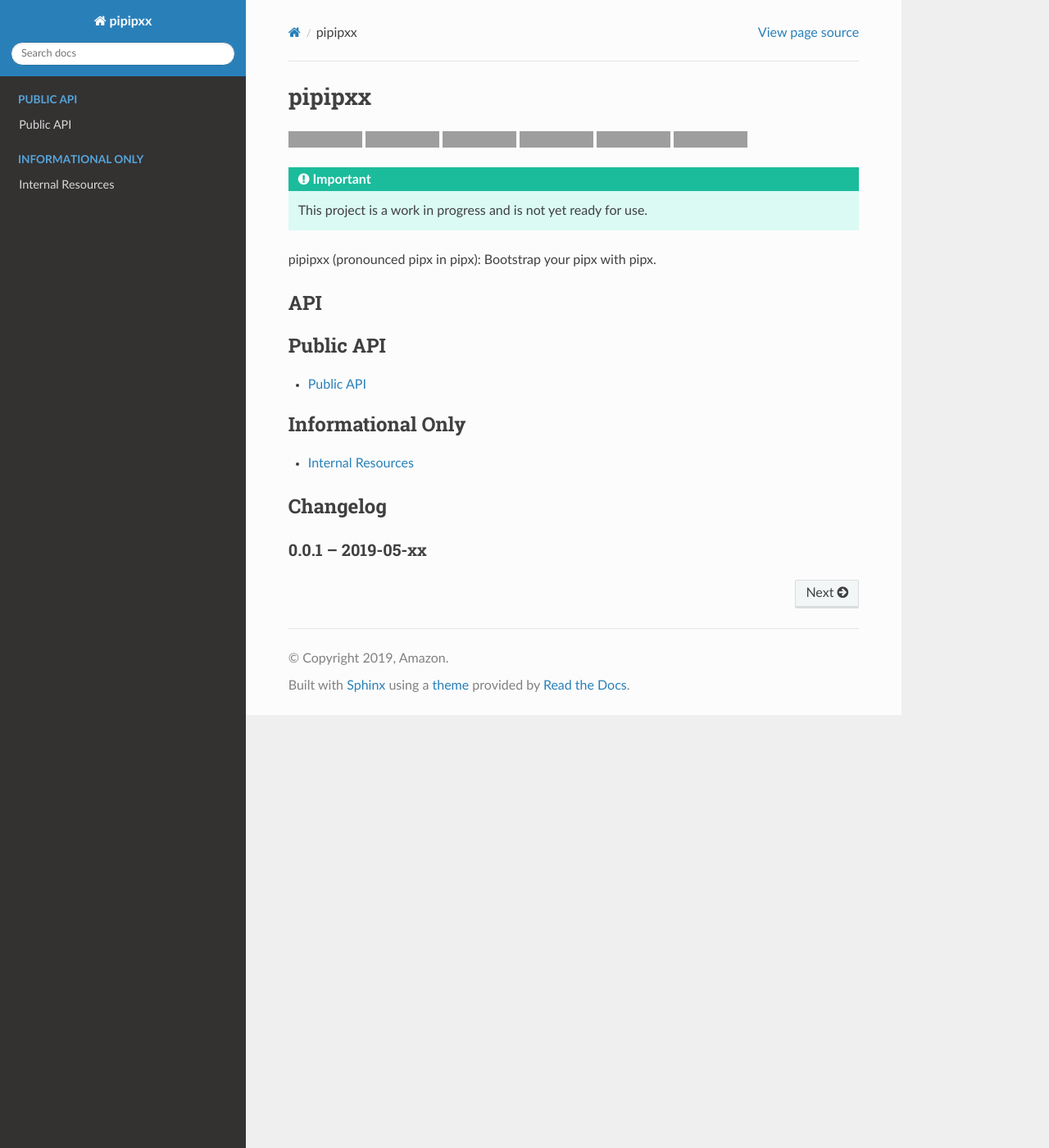
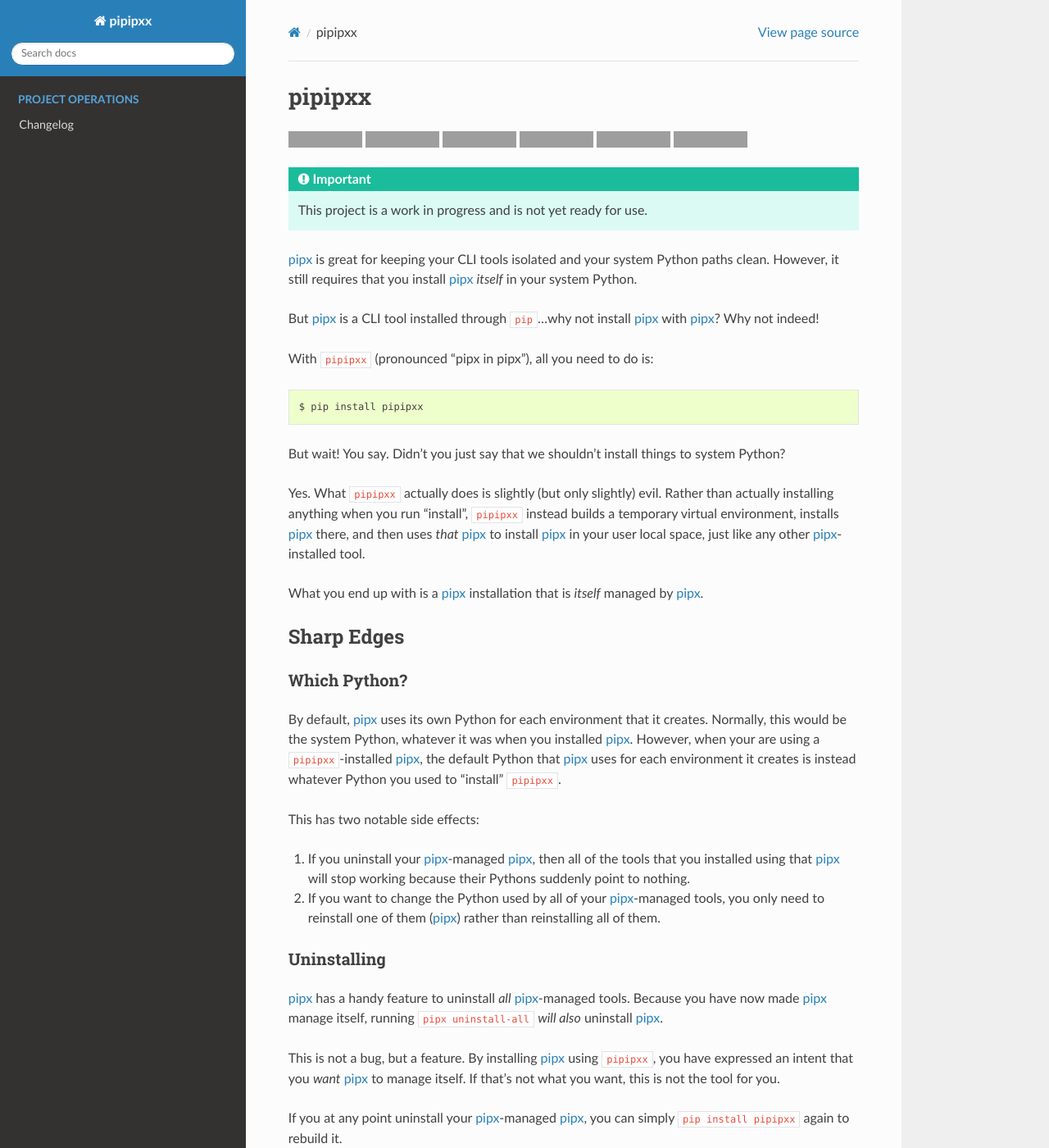
Before and after one commit to mattsb42-meta/pipx-in-pipx, a Sphinx documentation site: the page built from doc/index.rst, in a window 1280 px wide and 1400 px high. Shown: the whole window at 82% size. Built offline with Sphinx 7.4.7 and the Read the Docs theme 2.0.0, drawn with Linux system fonts in a browser that asks for light colours; pages that are not in the unit, such as notebooks, are missing from menus; grey boxes are pictures that could not be loaded.

Commit message:
update readme and docs

```diff
--- a/README.rst
+++ b/README.rst
@@ -30,4 +30,68 @@ pipipxx
 
     This project is a work in progress and is not yet ready for use.
 
-pipipxx (pronounced pipx in pipx): Bootstrap your pipx with pipx.
+`pipx`_ is great for keeping your CLI tools isolated and your system Python paths clean.
+However, it still requires that you install `pipx`_ *itself* in your system Python.
+
+But `pipx`_ is a CLI tool installed through ``pip``...why not install `pipx`_ with `pipx`_?
+Why not indeed!
+
+
+With ``pipipxx`` (pronounced "pipx in pipx"), all you need to do is:
+
+.. code:: shell
+
+    $ pip install pipipxx
+
+But wait! You say.
+Didn't you just say that we shouldn't install things to system Python?
+
+Yes.
+What ``pipipxx`` actually does is slightly (but only slightly) evil.
+Rather than actually installing anything when you run "install",
+``pipipxx`` instead builds a temporary virtual environment,
+installs `pipx`_ there,
+and then uses *that* `pipx`_ to install `pipx`_ in your user local space,
+just like any other `pipx`_-installed tool.
+
+What you end up with is a `pipx`_ installation that is *itself* managed by `pipx`_.
+
+
+Sharp Edges
+***********
+
+Which Python?
+=============
+
+By default, `pipx`_ uses its own Python for each environment that it creates.
+Normally, this would be the system Python, whatever it was when you installed `pipx`_.
+However, when your are using a ``pipipxx``-installed `pipx`_,
+the default Python that `pipx`_ uses for each environment it creates is instead
+whatever Python you used to "install" ``pipipxx``.
+
+This has two notable side effects:
+
+#. If you uninstall your `pipx`_-managed `pipx`_,
+   then all of the tools that you installed using that `pipx`_ will stop working
+   because their Pythons suddenly point to nothing.
+#. If you want to change the Python used by all of your `pipx`_-managed tools,
+   you only need to reinstall one of them (`pipx`_) rather than reinstalling all of them.
+
+
+Uninstalling
+============
+
+`pipx`_ has a handy feature to uninstall *all* `pipx`_-managed tools.
+Because you have now made `pipx`_ manage itself,
+running ``pipx uninstall-all`` *will also* uninstall `pipx`_.
+
+This is not a bug, but a feature.
+By installing `pipx`_ using ``pipipxx``,
+you have expressed an intent that you *want* `pipx`_ to manage itself.
+If that's not what you want, this is not the tool for you.
+
+If you at any point uninstall your `pipx`_-managed `pipx`_,
+you can simply ``pip install pipipxx`` again to rebuild it.
+
+
+.. _pipx: https://pipxproject.github.io/pipx/
--- a/VERSIONING.rst
+++ b/VERSIONING.rst
@@ -2,5 +2,6 @@
 Versioning
 **********
 
-pipipxx releases follow `_Semantic Versioning`_.
+pipipxx releases follow `Semantic Versioning`_.
+
 .. _Semantic Versioning: https://semver.org
--- /dev/null
+++ b/doc/changelog.rst
@@ -0,0 +1 @@
+.. include:: ../CHANGELOG.rst
--- a/doc/conf.py
+++ b/doc/conf.py
@@ -16,7 +16,7 @@ def read(*args):
 
 def get_release():
     """Read the release (full three-part version number) from this module."""
-    init = read("..", "src", "pipipxx", "__init__.py")
+    init = read("..", "src", "pipipxx.py")
     return VERSION_RE.search(init).group(1)
 
 
--- a/doc/index.rst
+++ b/doc/index.rst
@@ -5,21 +5,4 @@
    :caption: Project Operations
 
    versioning
-
-***
-API
-***
-
-.. toctree::
-   :maxdepth: 2
-   :caption: Public API
-
-   lib/api/index
-
-.. toctree::
-   :maxdepth: 1
-   :caption: Informational Only
-
-   lib/internal
-
-.. include:: ../CHANGELOG.rst
+   changelog
```
Also changed, not shown: doc/lib/api/index.rst (deleted, +0 -9 lines), doc/lib/internal.rst (deleted, +0 -15 lines).
